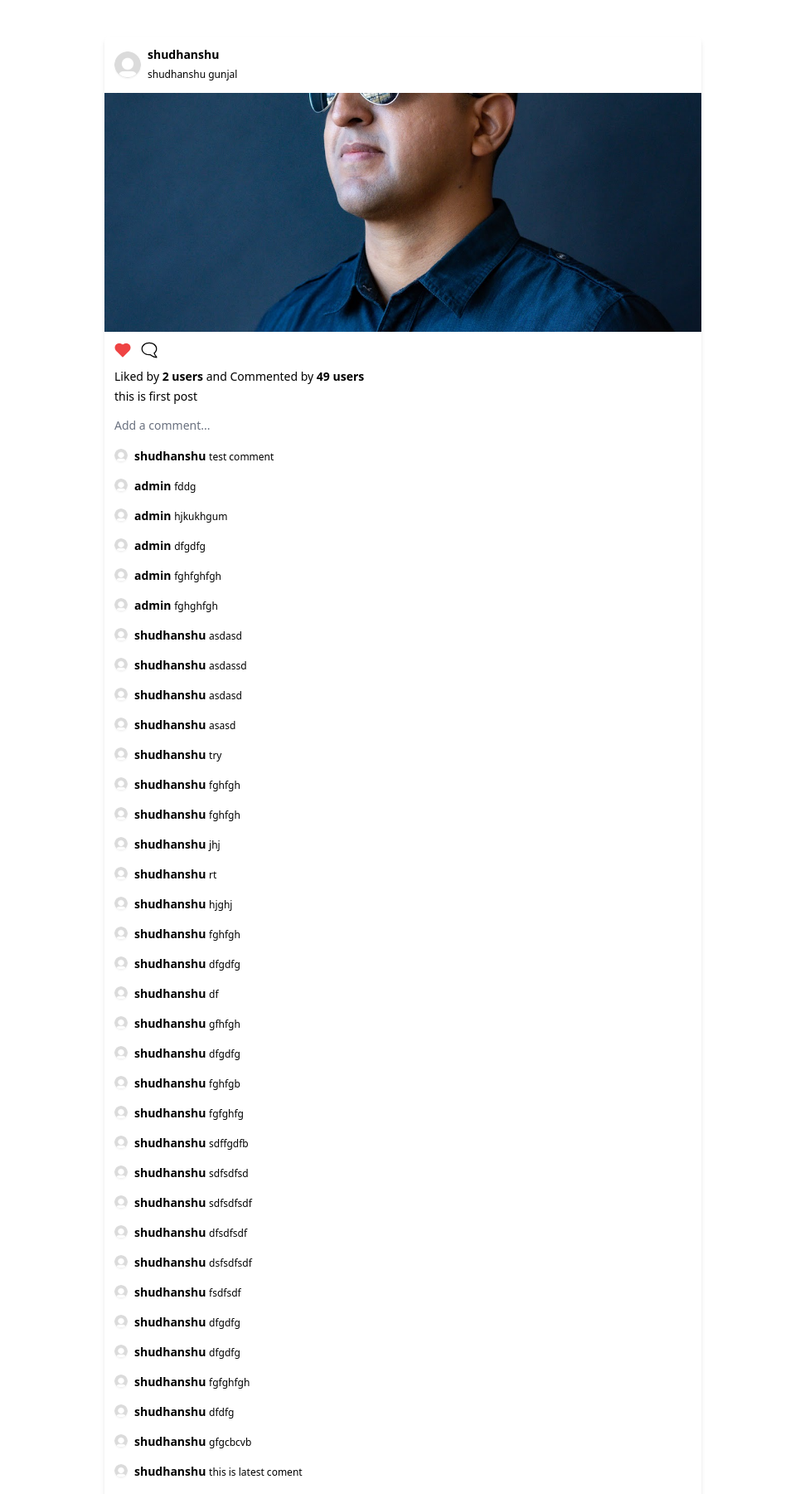
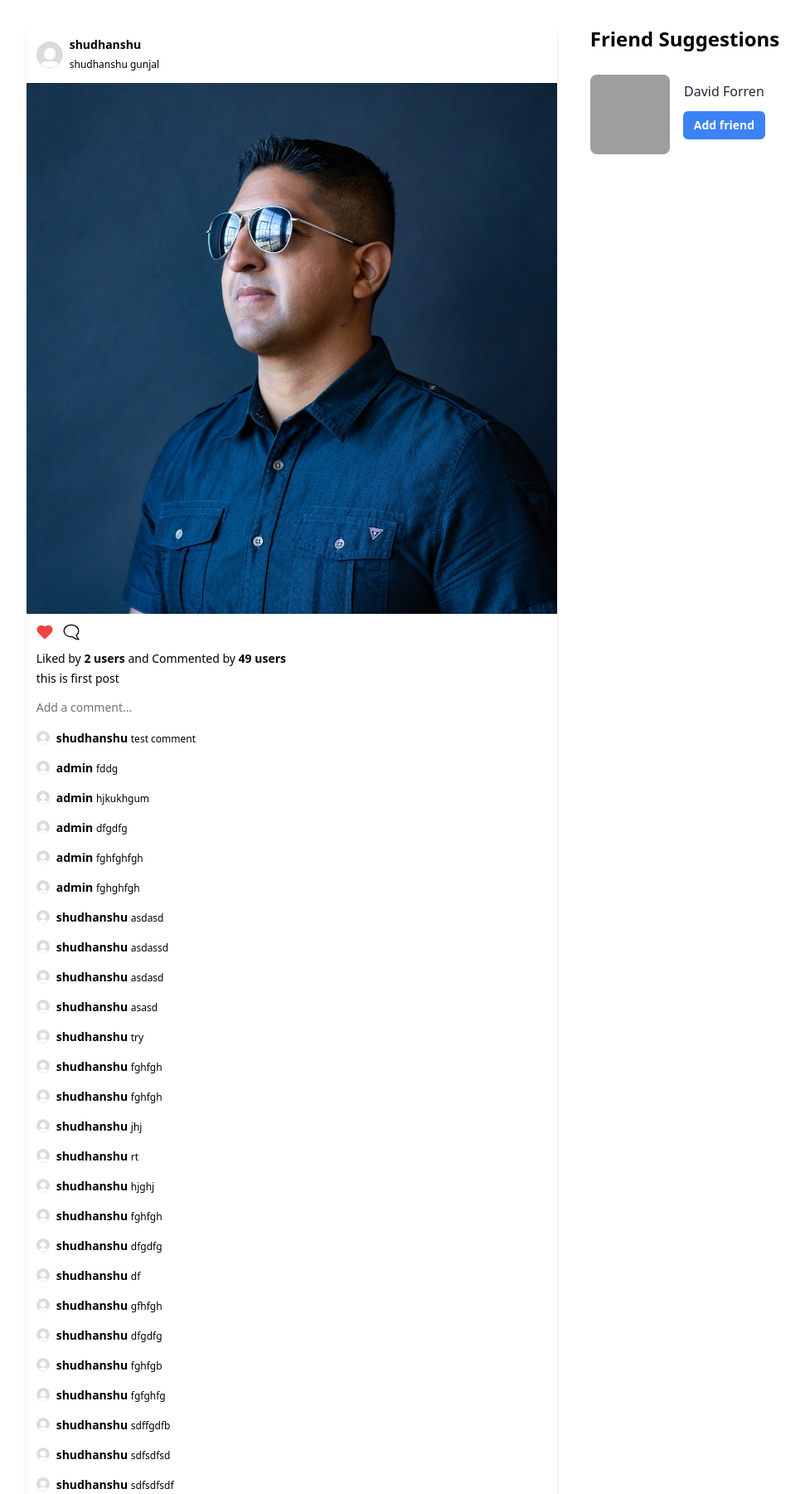
Before and after one commit to gshudhanshu/socialmedia, a Django app: page / in a window 1280 px wide. Shown: the part 104-1905 px from the top of the page at 83% size, without its empty margins (154-1125 px from the left). Run offline with Django 4.2, Linux system fonts and the light colour scheme; a user stored in the database is signed in; data comes from the database, SQL or seed files in the repository; both versions use the stored data as it was after the commit; some libraries are stand-ins or nearby versions; grey boxes are pictures that could not be loaded.

Commit message:
friend suggestion html added

```diff
--- a/post/views.py
+++ b/post/views.py
@@ -50,8 +50,12 @@ class CreatePostAPI(ListCreateAPIView):
 
     def perform_create(self, serializer):
         # Get the authenticated user making the request
-        user = self.request.user
-
+        global user
+        user_id = self.request.data.get('user')
+        if user_id:
+            # If a user ID is provided, try to get the user or return None
+            user = get_object_or_404(User, id=user_id)
+        user = user or self.request.user
         # Set the user for the created post
         serializer.save(user=user)
 
--- /dev/null
+++ b/templates/home/friends_suggestions.html
@@ -0,0 +1,16 @@
+<h3 class="text-2xl font-bold md:text-2xl md:leading-tight dark:text-white">Friend Suggestions</h3>
+<div class="grid-rows-1 text-center lg:flex dark:bg-slate-900 dark:hover:bg-slate-800 dark:border-gray-700 dark:text-gray-400 dark:hover:text-white dark:focus:ring-offset-gray-800">
+    <img class="rounded-lg max-w-[10rem] lg:w-24 lg:h-24 object-cover"
+         src="https://images.unsplash.com/photo-1568602471122-7832951cc4c5?ixlib=rb-4.0.3&ixid=MnwxMjA3fDB8MHxwaG90by1wYWdlfHx8fGVufDB8fHx8&auto=format&fit=facearea&facepad=2&w=900&h=900&q=80"
+         alt="Image Description">
+
+    <div class="sm:flex sm:flex-col sm:h-full px-4 gap-3 py-2">
+        <h3 class="font-medium text-gray-800 dark:text-gray-200">
+            David Forren
+        </h3>
+        <button type="button"
+                class="py-1.5 mb-2 px-3 inline-flex justify-center items-center gap-2 rounded-md border border-transparent font-semibold bg-blue-500 text-white hover:bg-blue-600 focus:outline-none focus:ring-2 focus:ring-blue-500 focus:ring-offset-2 transition-all text-sm dark:focus:ring-offset-gray-800">
+            Add friend
+        </button>
+    </div>
+</div>
--- a/templates/home/posts.html
+++ b/templates/home/posts.html
@@ -1,24 +1,23 @@
 {% extends 'base.html' %}
 {% load widget_tweaks %}
 {% block content %}
-    <div class="p-8 px-6 w-full flex justify-center items-center dark:bg-gray-700">
-        <div class="p-3 px-6 w-full min-h-48 max-w-3xl flex-col space-y-10 justify-center items-center">
+    <div class="py-8 px-6 w-full flex justify-center dark:bg-gray-700 gap-5 md:gap-10">
+        <div class="w-full min-h-48 max-w-screen-sm flex-col space-y-10 justify-center items-center">
             {% for post in posts %}
-                <div class="rounded-md shadow-md md:w-full sm:w-96 dark:bg-gray-900 dark:text-gray-100">
+                <div class="rounded-md shadow-md md:w-full dark:bg-gray-900 dark:text-gray-100">
                     <div class="flex items-center justify-between p-3">
                         <div class="flex items-center space-x-2">
                             <img src="/media/{{ post.user.userprofile.profile_image }}" alt=""
                                  class="object-cover object-center w-8 h-8 rounded-full shadow-sm dark:bg-gray-500 dark:border-gray-700">
                             <div class="-space-y-1">
                                 <h2 class="text-sm font-semibold leadi">{{ post.user }}</h2>
-                                <span class="inline-block text-xs leadi dark:text-gray-400">    {{ post.user.first_name|default:'' }} {{ post.user.last_name|default:'' }}
-</span>
+                                <span class="inline-block text-xs leadi dark:text-gray-400">    {{ post.user.first_name|default:'' }} {{ post.user.last_name|default:'' }}</span>
                             </div>
                         </div>
 
                     </div>
                     <img src="/media/{{ post.image }}" alt=""
-                         class="object-cover object-center w-full h-72 dark:bg-gray-500">
+                         class="object-cover object-center w-full aspect-[1] dark:bg-gray-500">
                     <div class="p-3 ">
                         <div class="flex items-center justify-between">
                             <div class="flex items-center space-x-3">
@@ -89,6 +88,9 @@
                     </div>
                 </div>
             {% endfor %}
+        </div>
+        <div class="min-h-48 space-y-7 hidden md:flex md:flex-col justify-start ">
+            {% include './friends_suggestions.html' %}
         </div>
     </div>
 
--- a/theme/static/css/dist/styles.css
+++ b/theme/static/css/dist/styles.css
@@ -809,6 +809,10 @@ select {
   margin-right: auto;
 }
 
+.mb-2 {
+  margin-bottom: 0.5rem;
+}
+
 .mt-0 {
   margin-top: 0px;
 }
@@ -861,6 +865,10 @@ select {
   display: none;
 }
 
+.aspect-\[1\] {
+  aspect-ratio: 1;
+}
+
 .h-12 {
   height: 3rem;
 }
@@ -913,18 +921,18 @@ select {
   height: calc(100% - 3.5rem);
 }
 
+.h-full {
+  height: 100%;
+}
+
+.h-screen {
+  height: 100vh;
+}
+
 .h-auto {
   height: auto;
 }
 
-.h-full {
-  height: 100%;
-}
-
-.h-screen {
-  height: 100vh;
-}
-
 .max-h-full {
   max-height: 100%;
 }
@@ -995,6 +1007,26 @@ select {
 
 .max-w-md {
   max-width: 28rem;
+}
+
+.max-w-\[3\.25rem\] {
+  max-width: 3.25rem;
+}
+
+.max-w-\[10rem\] {
+  max-width: 10rem;
+}
+
+.max-w-2xl {
+  max-width: 42rem;
+}
+
+.max-w-screen-md {
+  max-width: 768px;
+}
+
+.max-w-screen-sm {
+  max-width: 640px;
 }
 
 .flex-1 {
@@ -1031,6 +1063,10 @@ select {
   transform: translate(var(--tw-translate-x), var(--tw-translate-y)) rotate(var(--tw-rotate)) skewX(var(--tw-skew-x)) skewY(var(--tw-skew-y)) scaleX(var(--tw-scale-x)) scaleY(var(--tw-scale-y));
 }
 
+.grid-rows-1 {
+  grid-template-rows: repeat(1, minmax(0, 1fr));
+}
+
 .flex-row {
   flex-direction: row;
 }
@@ -1051,6 +1087,10 @@ select {
   align-items: center;
 }
 
+.justify-start {
+  justify-content: flex-start;
+}
+
 .justify-end {
   justify-content: flex-end;
 }
@@ -1065,6 +1105,10 @@ select {
 
 .gap-2 {
   gap: 0.5rem;
+}
+
+.gap-3 {
+  gap: 0.75rem;
 }
 
 .gap-5 {
@@ -1140,6 +1184,12 @@ select {
   margin-bottom: calc(1.5rem * var(--tw-space-y-reverse));
 }
 
+.space-y-7 > :not([hidden]) ~ :not([hidden]) {
+  --tw-space-y-reverse: 0;
+  margin-top: calc(1.75rem * calc(1 - var(--tw-space-y-reverse)));
+  margin-bottom: calc(1.75rem * var(--tw-space-y-reverse));
+}
+
 .overflow-hidden {
   overflow: hidden;
 }
@@ -1198,6 +1248,15 @@ select {
   border-style: none;
 }
 
+.border-transparent {
+  border-color: transparent;
+}
+
+.bg-blue-500 {
+  --tw-bg-opacity: 1;
+  background-color: rgb(59 130 246 / var(--tw-bg-opacity));
+}
+
 .bg-gray-50 {
   --tw-bg-opacity: 1;
   background-color: rgb(249 250 251 / var(--tw-bg-opacity));
@@ -1297,6 +1356,11 @@ select {
   padding-bottom: 0.25rem;
 }
 
+.py-1\.5 {
+  padding-top: 0.375rem;
+  padding-bottom: 0.375rem;
+}
+
 .py-2 {
   padding-top: 0.5rem;
   padding-bottom: 0.5rem;
@@ -1672,6 +1729,14 @@ select {
     margin-right: auto;
   }
 
+  .sm\:flex {
+    display: flex;
+  }
+
+  .sm\:h-full {
+    height: 100%;
+  }
+
   .sm\:w-96 {
     width: 24rem;
   }
@@ -1686,6 +1751,10 @@ select {
 
   .sm\:max-w-lg {
     max-width: 32rem;
+  }
+
+  .sm\:flex-col {
+    flex-direction: column;
   }
 
   .sm\:justify-between {
@@ -1739,6 +1808,10 @@ select {
     flex-direction: row;
   }
 
+  .md\:flex-col {
+    flex-direction: column;
+  }
+
   .md\:items-center {
     align-items: center;
   }
@@ -1750,4 +1823,31 @@ select {
   .md\:justify-between {
     justify-content: space-between;
   }
-}
+
+  .md\:gap-10 {
+    gap: 2.5rem;
+  }
+
+  .md\:text-2xl {
+    font-size: 1.5rem;
+    line-height: 2rem;
+  }
+
+  .md\:leading-tight {
+    line-height: 1.25;
+  }
+}
+
+@media (min-width: 1024px) {
+  .lg\:flex {
+    display: flex;
+  }
+
+  .lg\:h-24 {
+    height: 6rem;
+  }
+
+  .lg\:w-24 {
+    width: 6rem;
+  }
+}
```
Also changed, not shown: other parts of theme/static/css/dist/styles.css (+26 -29 lines), db.sqlite3.
